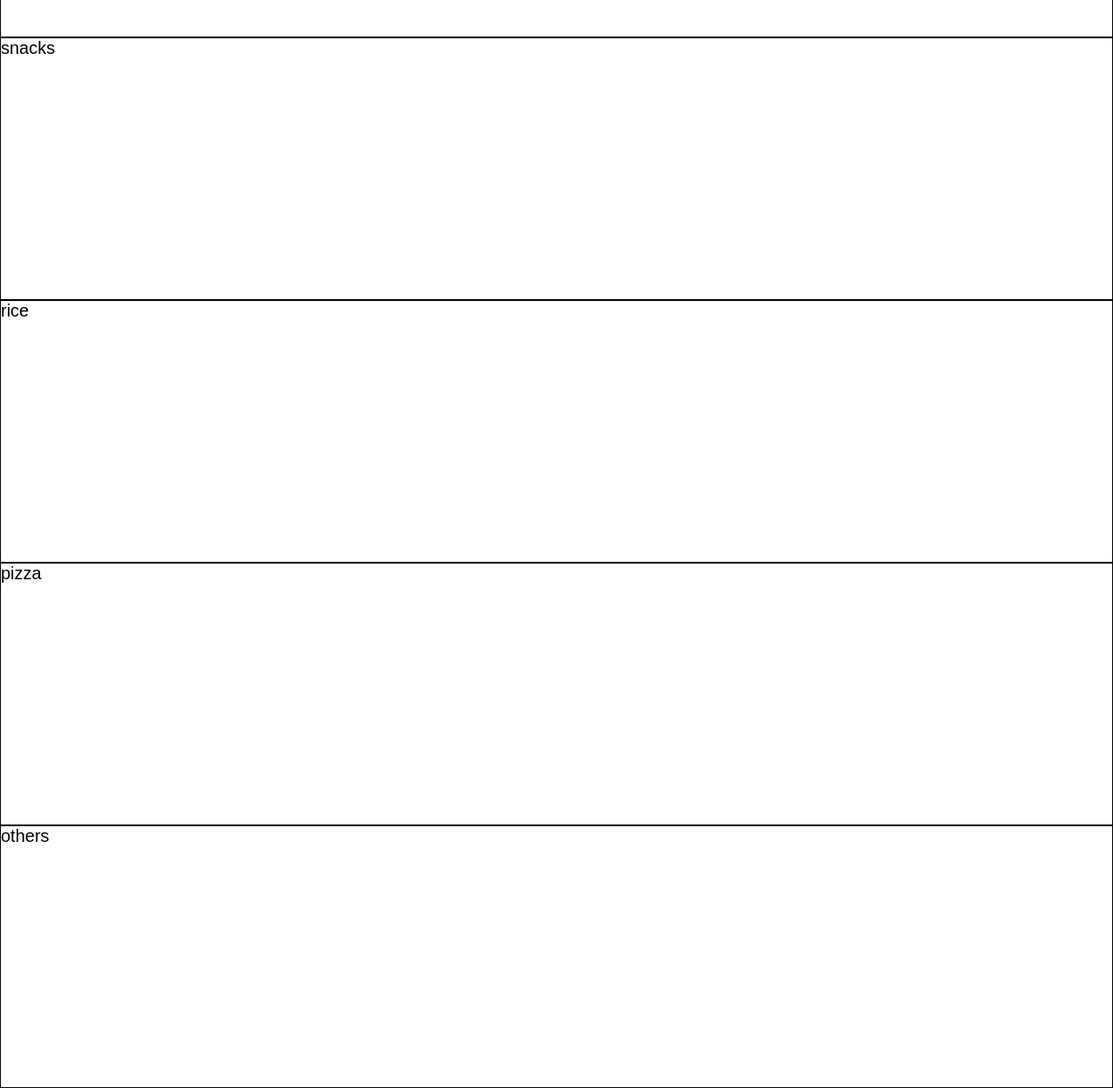
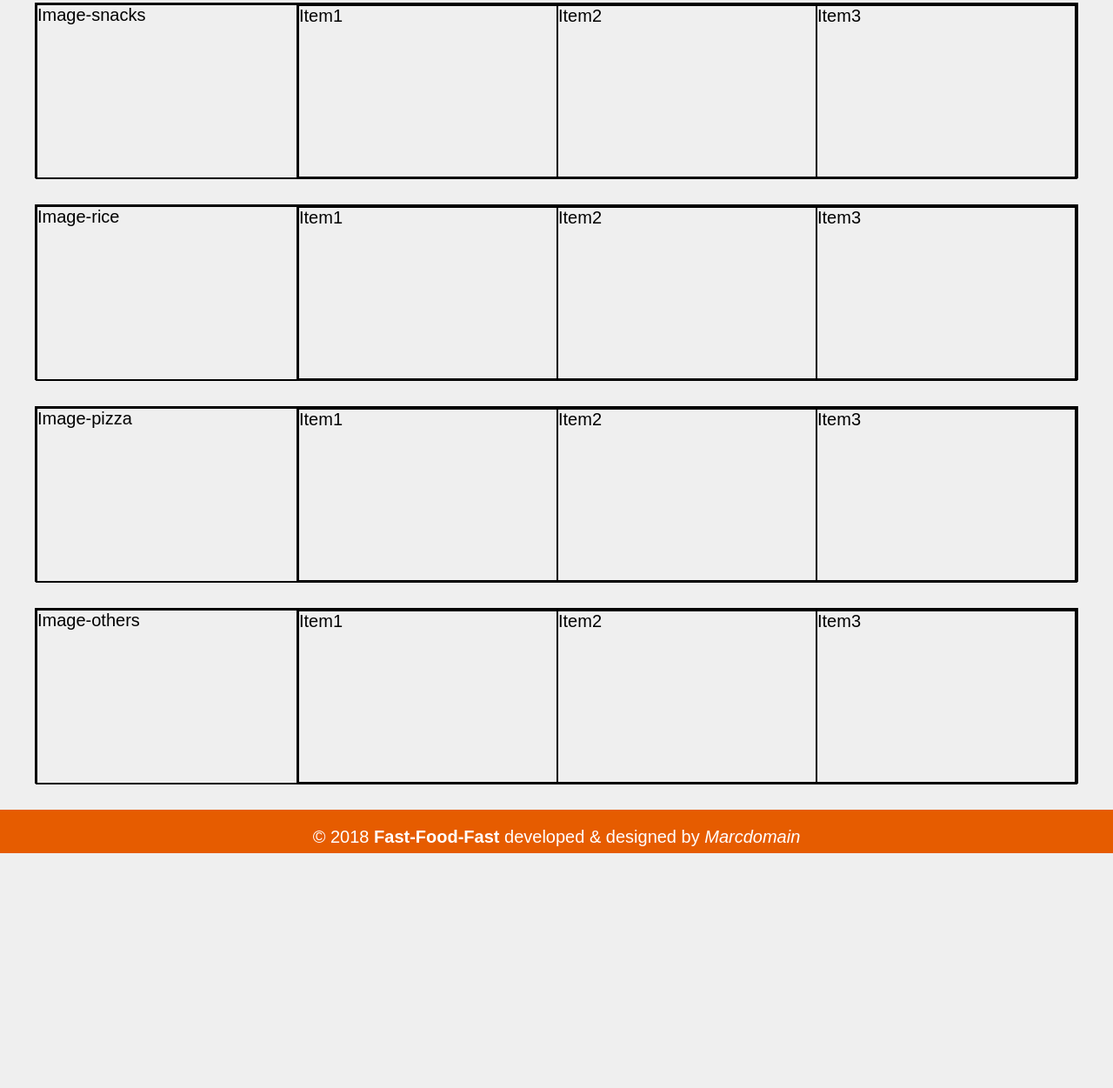
Before and after one commit to marcdomain/Fast-Food-Fast, a plain HTML site: page UI/food-items.html in a window 1280 px wide. Shown: the part 867-2118 px from the top of the page at 87% size. After the commit the page ends 1848 px from the top, so only its background shows below. Drawn offline with Linux system fonts and the light colour scheme.

Commit message:
[ft #160367244] Update food-items section

```diff
--- a/UI/css/style.css
+++ b/UI/css/style.css
@@ -4,6 +4,7 @@ body {
   font-family: fantasy;
   font-size: 20px;
   overflow-x: hidden;
+  background: #efefef;
 }
 
 header {
@@ -326,8 +327,9 @@ nav ul li a:hover {
 }
 
 .food {
-  height: 300px;
+  height: 200px;
   border: #000 1px solid;
+  margin: 30px 0;
 }
 
 .scroll-top {
@@ -341,6 +343,48 @@ nav ul li a:hover {
   border-radius: 50%;
   background: #efefef;
   box-shadow: 1px 1px 2px 1px #004466;
+}
+
+.food-items {
+  max-width: 1200px;
+  margin: 0 auto;
+}
+
+.category {
+  border: #000 1px solid;
+  display: flex;
+  height: 100%;
+}
+
+.category-image {
+  flex: 1;
+  border: #000 1px solid;
+}
+
+.items {
+  flex: 3;
+  border: #000 1px solid;
+  display: flex;
+}
+
+.item {
+  border: #000 1px solid;
+  flex: 1;
+}
+
+.local-img {
+  background-image: url('../img/banner2.jpg');
+  background-size: cover;
+
+}
+
+.footer {
+  min-height: 30px;
+  background: #e65c00;
+  bottom: 0;
+  text-align: center;
+  padding-top: 20px;
+  color: #fff;
 }
 
 @media(max-width:875px) {
--- a/UI/food-items.html
+++ b/UI/food-items.html
@@ -55,23 +55,66 @@
 
   <div class="food-items">
     <section class="food" id="local">
-      local
+      <div class="category">
+        <div class="category-image local-img">Image-local</div>
+        <div class="items">
+          <div class="item">Item1</div>
+          <div class="item">Item2</div>
+          <div class="item">Item3</div>
+        </div>
+      </div>
     </section>
+
     <section class="food" id="snacks">
-      snacks
+      <div class="category">
+        <div class="category-image">Image-snacks</div>
+        <div class="items">
+          <div class="item">Item1</div>
+          <div class="item">Item2</div>
+          <div class="item">Item3</div>
+        </div>
+      </div>
     </section>
+
     <section class="food" id="rice">
-      rice
+      <div class="category">
+        <div class="category-image">Image-rice</div>
+        <div class="items">
+          <div class="item">Item1</div>
+          <div class="item">Item2</div>
+          <div class="item">Item3</div>
+        </div>
+      </div>
     </section>
+
     <section class="food" id="pizza">
-      pizza
+      <div class="category">
+        <div class="category-image">Image-pizza</div>
+        <div class="items">
+          <div class="item">Item1</div>
+          <div class="item">Item2</div>
+          <div class="item">Item3</div>
+        </div>
+      </div>
     </section>
+
     <section class="food" id="others">
-      others
+      <div class="category">
+        <div class="category-image">Image-others</div>
+        <div class="items">
+          <div class="item">Item1</div>
+          <div class="item">Item2</div>
+          <div class="item">Item3</div>
+        </div>
+      </div>
     </section>
   </div>
 
   <div class="scroll-top">&#9652;</div>
+
+  <footer class="footer">
+    &copy; <script>document.write(new Date().getFullYear());</script> <strong>Fast-Food-Fast</strong> developed & designed by <em>Marcdomain</em>
+  </footer>
 
   <script src="js/script.js"></script>
   <script src="js/scroll.js"></script>
--- a/UI/js/scroll.js
+++ b/UI/js/scroll.js
@@ -8,7 +8,7 @@ const scrollPage = () => {
   const pizzaBtn = document.querySelector('.pizza');
   const localBtn = document.querySelector('.local');
   const riceBtn = document.querySelector('.rice');
-  const snacksBtn = document.querySelector('.pizza');
+  const snacksBtn = document.querySelector('.snacks');
   const othersBtn = document.querySelector('.others');
 
   const scrollTopBtn = document.querySelector('.scroll-top');
```
